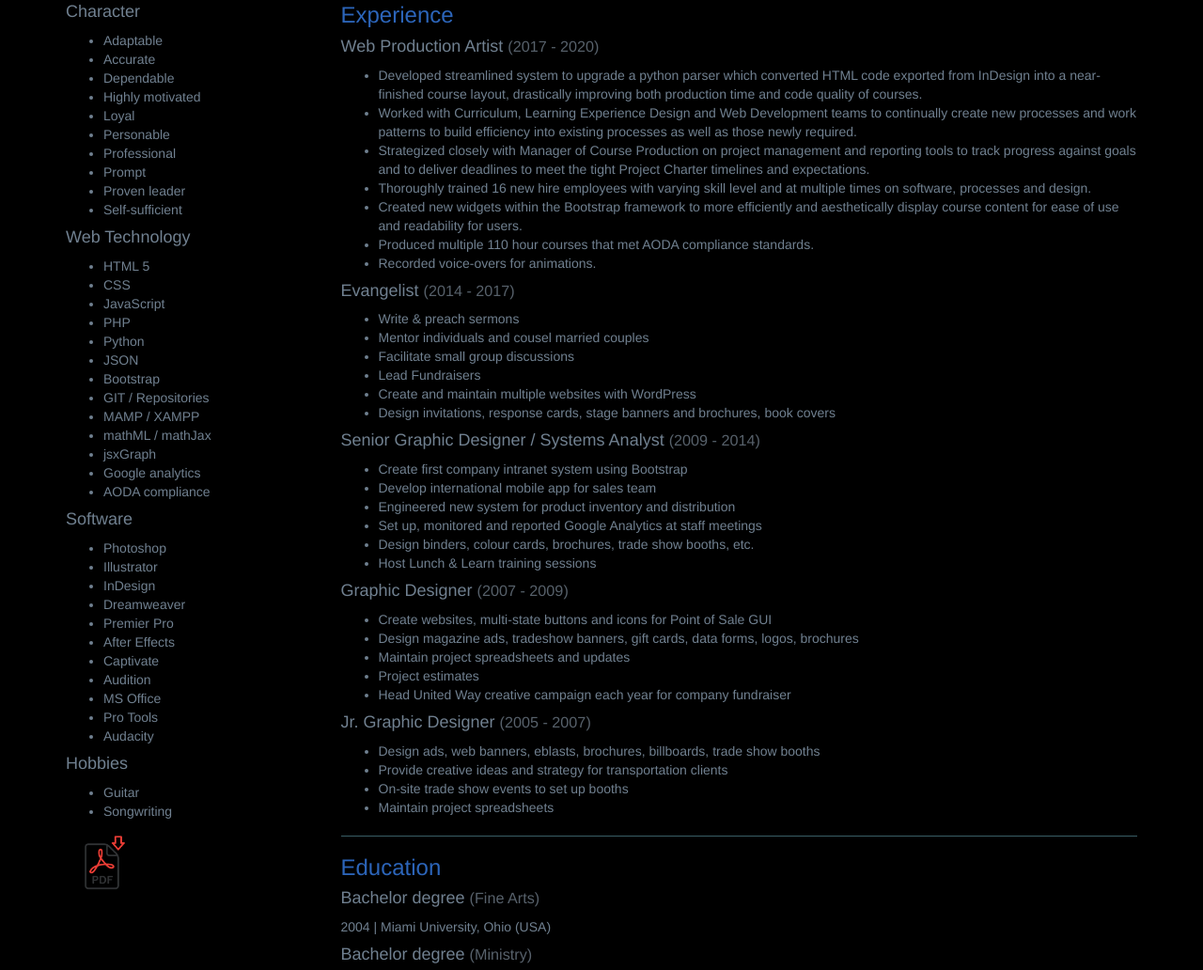
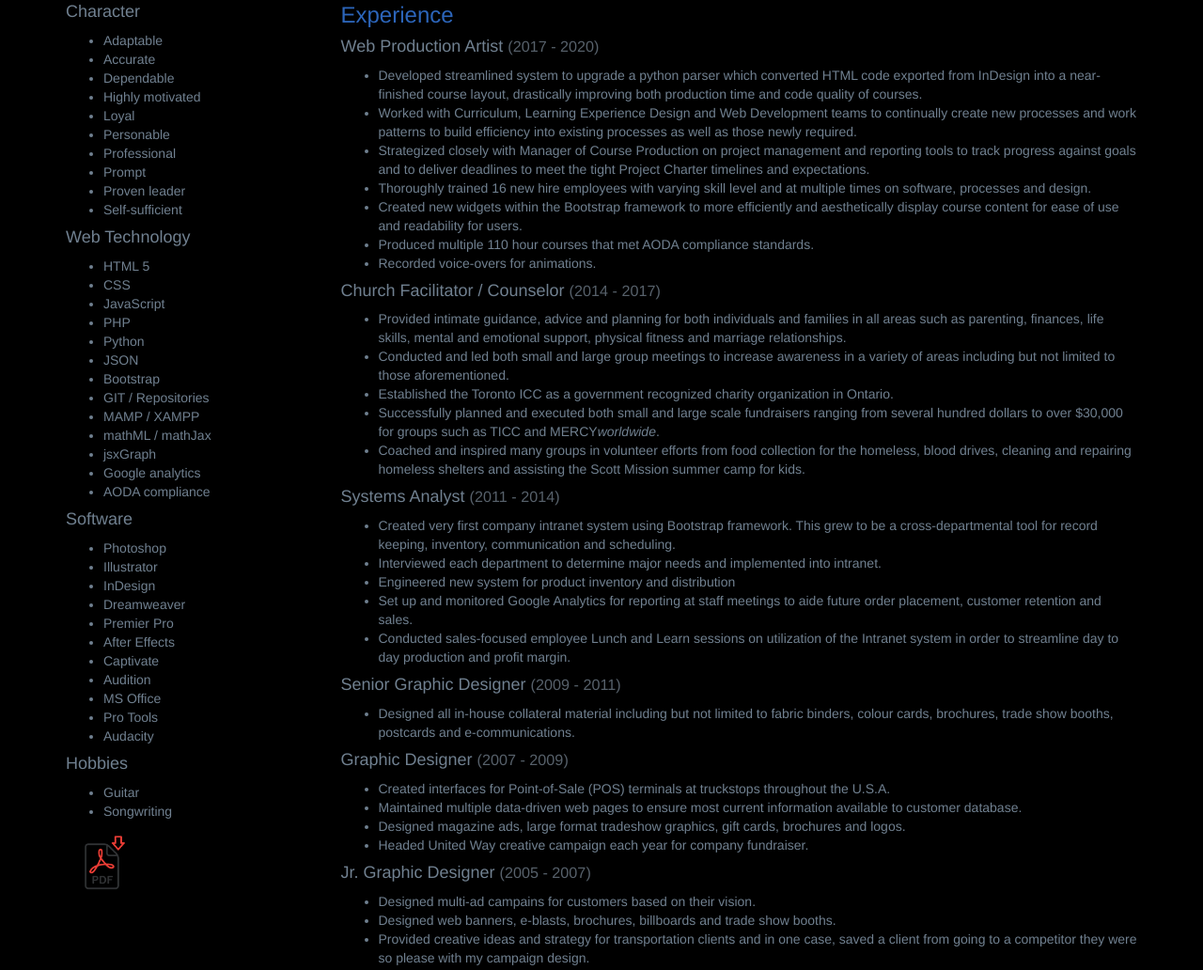
Before and after one commit to jakestuder68/jakestuder68.github.io, a plain HTML site: page index.html in a window 1280 px wide. Shown: the part 446-1478 px from the top of the page at 94% size. Drawn offline with nearby package versions, Linux system fonts and the light colour scheme.

Commit message:
Add files via upload

```diff
--- a/resume/resume.html
+++ b/resume/resume.html
@@ -73,41 +73,42 @@
                     <li>Recorded voice-overs for animations.</li>
                 </ul>
 
-                <h4>Evangelist <small>(2014 - 2017)</small></h4>
+                <h4>Church Facilitator / Counselor <small>(2014 - 2017)</small></h4>
                 <ul>
-                    <li>Write &amp; preach sermons</li>
-                    <li>Mentor individuals and cousel married couples</li>
-                    <li>Facilitate small group discussions</li>
-                    <li>Lead Fundraisers</li>
-                    <li>Create and maintain multiple websites with WordPress</li>
-                    <li>Design invitations, response cards, stage banners and brochures, book covers</li>
+                    <li>Provided intimate guidance, advice and planning for both individuals and families in all areas such as parenting, finances, life skills, mental and emotional support, physical fitness and marriage relationships.</li>
+                    <li>Conducted and led both small and large group meetings to increase awareness in a variety of areas including but not limited to those aforementioned.</li>
+                    <li>Established the Toronto ICC as a government recognized charity organization in Ontario.</li>
+                    <li>Successfully planned and executed both small and large scale fundraisers ranging from several hundred dollars to over $30,000 for groups such as TICC and MERCY<em>worldwide</em>.</li>
+                    <li>Coached and inspired many groups in volunteer efforts from food collection for the homeless, blood drives, cleaning and repairing homeless shelters and assisting the Scott Mission summer camp for kids.</li>
                 </ul>
 
-                <h4>Senior Graphic Designer / Systems Analyst <small>(2009 - 2014)</small></h4>
+                <h4>Systems Analyst <small>(2011 - 2014)</small></h4>
                 <ul>
-                    <li>Create first company intranet system using Bootstrap</li>
-                    <li>Develop international mobile app for sales team</li>
+                    <li>Created very first company intranet system using Bootstrap framework. This grew to be a cross-departmental tool for record keeping, inventory, communication and scheduling.</li>
+                    <li>Interviewed each department to determine major needs and implemented into intranet.</li>
                     <li>Engineered new system for product inventory and distribution</li>
-                    <li>Set up, monitored and reported Google Analytics at staff meetings</li>
-                    <li>Design binders, colour cards, brochures, trade show booths, etc.</li>
-                    <li>Host Lunch &amp; Learn training sessions</li>
+                    <li>Set up and monitored Google Analytics for reporting at staff meetings to aide future order placement, customer retention and sales.</li>
+                    <li>Conducted sales-focused employee Lunch and Learn sessions on utilization of the Intranet system in order to streamline day to day production and profit margin.</li>
+                </ul>
+
+                <h4>Senior Graphic Designer <small>(2009 - 2011)</small></h4>
+                <ul>
+                    <li>Designed all in-house collateral material including but not limited to fabric binders, colour cards, brochures, trade show booths, postcards and e-communications.</li>
                 </ul>
 
                 <h4>Graphic Designer <small>(2007 - 2009)</small></h4>
                 <ul>
-                    <li>Create websites, multi-state buttons and icons for Point of Sale GUI</li>
-                    <li>Design magazine ads, tradeshow banners, gift cards, data forms, logos, brochures</li>
-                    <li>Maintain project spreadsheets and updates</li>
-                    <li>Project estimates</li>
-                    <li>Head United Way creative campaign each year for company fundraiser</li>
+                    <li>Created interfaces for Point-of-Sale (POS) terminals at truckstops throughout the U.S.A.</li>
+                    <li>Maintained multiple data-driven web pages to ensure most current information available to customer database.</li>
+                    <li>Designed magazine ads, large format tradeshow graphics, gift cards, brochures and logos. </li>
+                    <li>Headed United Way creative campaign each year for company fundraiser.</li>
                 </ul>
 
                 <h4>Jr. Graphic Designer <small>(2005 - 2007)</small></h4>
                 <ul>
-                    <li>Design ads, web banners, eblasts, brochures, billboards, trade show booths</li>
-                    <li>Provide creative ideas and strategy for transportation clients</li>
-                    <li>On-site trade show events to set up booths</li>
-                    <li>Maintain project spreadsheets</li>
+                    <li>Designed multi-ad campains for customers based on their vision.</li>
+                    <li>Designed web banners, e-blasts, brochures, billboards and trade show booths.</li>
+                    <li>Provided creative ideas and strategy for transportation clients and in one case, saved a client from going to a competitor they were so please with my campaign design.</li>
                 </ul>
                 <hr>
 
```
